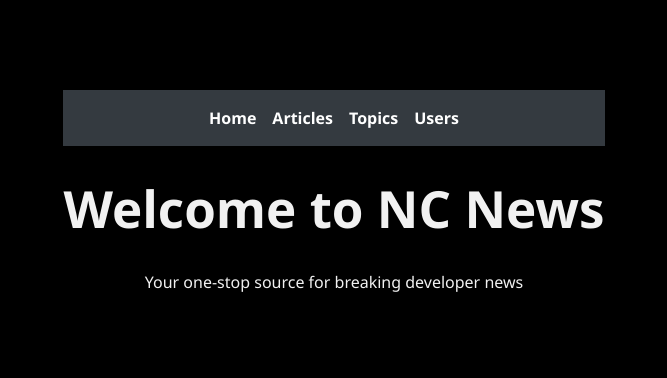
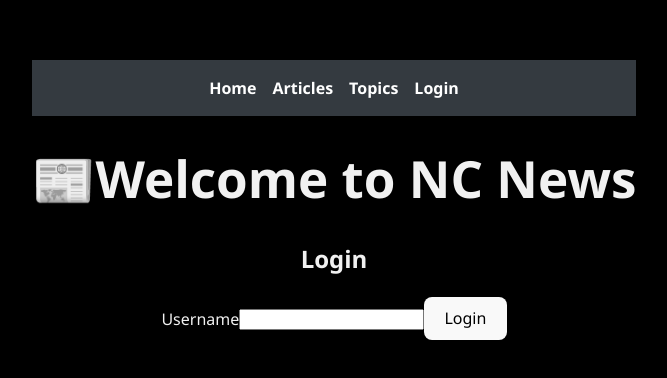
Before and after one commit to jashworth11/nc-news, a React (Vite) app: page /login in a window 1280 px wide. Shown: the part 200-578 px from the top of the page, without its empty margins (306-973 px from the left). Built offline with nearby package versions, Linux system fonts and the light colour scheme.

Commit message:
task 8 done, added home page and login so only logged in user can post comment

```diff
--- a/api.js
+++ b/api.js
@@ -21,3 +21,14 @@ export const patchArticleVotes = (article_id, inc_votes) => {
     inc_votes: inc_votes,
   });
 };
+
+export const postComment = (article_id, username, body) => {
+  return api.post(`/articles/${article_id}/comments`, {
+    username,
+    body,
+  });
+};
+
+export const getAllUsers = () => {
+  return api.get("/users").then((res) => res.data.users);
+};
--- a/src/App.css
+++ b/src/App.css
@@ -107,3 +107,9 @@ a:hover {
   opacity: 0.5;
   cursor: not-allowed;
 }
+
+.login-error {
+  color: red;
+  margin-top: 1rem;
+  font-weight: bold;
+}
--- a/src/App.jsx
+++ b/src/App.jsx
@@ -4,16 +4,24 @@ import { NavBar } from "./components/NavBar";
 import { ArticlesList } from "./components/ArticleList";
 import { Header } from "./components/Header";
 import { SingleArticle } from "./components/SingleArticle";
+import { useState } from "react";
+import { Login } from "./components/Login";
+import { HomePage } from "./components/HomePage";
 
 function App() {
+  const [user, setUser] = useState(null);
   return (
     <>
-      <NavBar />
+      <NavBar user={user} />
       <Header />
       <Routes>
-        <Route path="/" element={<ArticlesList />} />
+        <Route path="/" element={<HomePage user={user} />} />
         <Route path="/articles" element={<ArticlesList />} />
-        <Route path="/articles/:article_id" element={<SingleArticle />} />
+        <Route
+          path="/articles/:article_id"
+          element={<SingleArticle user={user} />}
+        />
+        <Route path="/login" element={<Login setUser={setUser} />} />{" "}
       </Routes>
     </>
   );
--- /dev/null
+++ b/src/components/CommentForm.jsx
@@ -0,0 +1,53 @@
+import { useState } from "react";
+import { useParams } from "react-router-dom";
+import { postComment } from "../../api";
+
+export const CommentForm = ({ user, onAddComment }) => {
+  const { article_id } = useParams();
+  const [commentBody, setCommentBody] = useState("");
+  const [isSubmitting, setIsSubmitting] = useState(false);
+  const [successMsg, setSuccessMsg] = useState("");
+  const [errorMsg, setErrorMsg] = useState("");
+
+  const handleSubmit = (e) => {
+    e.preventDefault();
+    setIsSubmitting(true);
+    setErrorMsg("");
+    setSuccessMsg("");
+
+    postComment(article_id, user.username, commentBody)
+      .then((response) => {
+        setSuccessMsg("Comment posted!");
+        setCommentBody("");
+        onAddComment(response.data.comment);
+      })
+      .catch(() => {
+        setErrorMsg("Failed to post comment. Please try again.");
+      })
+      .finally(() => {
+        setIsSubmitting(false);
+      });
+  };
+
+  return (
+    <form onSubmit={handleSubmit} className="comment-form">
+      <textarea
+        value={commentBody}
+        onChange={(e) => setCommentBody(e.target.value)}
+        placeholder="Write your comment here..."
+        rows="4"
+        required
+        disabled={isSubmitting}
+      />
+      <br />
+      <button
+        type="submit"
+        disabled={isSubmitting || commentBody.trim() === ""}
+      >
+        {isSubmitting ? "Posting..." : "Post Comment"}
+      </button>
+      {successMsg}
+      {errorMsg}
+    </form>
+  );
+};
--- a/src/components/CommentList.jsx
+++ b/src/components/CommentList.jsx
@@ -2,8 +2,9 @@ import { useEffect, useState } from "react";
 import { useParams } from "react-router-dom";
 import { getCommentsByArticleId } from "../../api";
 import { CommentCard } from "./CommentCard";
+import { CommentForm } from "./CommentForm";
 
-export const CommentList = () => {
+export const CommentList = ({ user }) => {
   const { article_id } = useParams();
   const [comments, setComments] = useState([]);
   const [isLoading, setIsLoading] = useState(true);
@@ -15,11 +16,15 @@ export const CommentList = () => {
         setComments(response.data.comments);
         setIsLoading(false);
       })
-      .catch((err) => {
+      .catch(() => {
         setError("Failed to load comments.");
         setIsLoading(false);
       });
   }, [article_id]);
+
+  const handleNewComment = (newComment) => {
+    setComments((current) => [newComment, ...current]);
+  };
 
   if (isLoading) return <p>Loading comments...</p>;
   if (error) return <p>{error}</p>;
@@ -27,6 +32,7 @@ export const CommentList = () => {
   return (
     <div className="comment-list">
       <h3>Comments</h3>
+      <CommentForm user={user} onAddComment={handleNewComment} />
       {comments.length === 0 ? (
         <p>No comments yet. Be the first to comment!</p>
       ) : (
--- a/src/components/Header.jsx
+++ b/src/components/Header.jsx
@@ -1,8 +1,7 @@
 export const Header = () => {
   return (
     <header>
-      <h1>Welcome to NC News</h1>
-      <p>Your one-stop source for breaking developer news</p>
+      <h1>📰Welcome to NC News</h1>
     </header>
   );
 };
--- a/src/components/HomePage.jsx
+++ b/src/components/HomePage.jsx
@@ -0,0 +1,11 @@
+export const HomePage = ({ user }) => {
+  return (
+    <main className="home-page">
+      <h1>
+        {user
+          ? `Hello, ${user.username}! Head to the articles to catch up.`
+          : "Login to post and interact with articles!"}
+      </h1>
+    </main>
+  );
+};
--- /dev/null
+++ b/src/components/Login.jsx
@@ -0,0 +1,56 @@
+import { useState } from "react";
+import { getAllUsers } from "../../api";
+import { useNavigate } from "react-router-dom";
+
+export const Login = ({ setUser }) => {
+  const [username, setUsername] = useState("");
+  const [error, setError] = useState("");
+  const [isLoading, setIsLoading] = useState(false);
+  const navigate = useNavigate();
+
+  const handleLogin = (e) => {
+    e.preventDefault();
+    setIsLoading(true);
+
+    getAllUsers()
+      .then((users) => {
+        console.log(users);
+        const foundUser = users.find(
+          (user) =>
+            user.username.toLowerCase() === username.trim().toLowerCase()
+        );
+
+        if (foundUser) {
+          setUser(foundUser);
+          navigate("/articles");
+          setError("");
+        } else {
+          setError("Please enter a valid Username");
+        }
+      })
+      .catch(() => {
+        setError("Something went wrong. Please try again.");
+      })
+      .finally(() => {
+        setIsLoading(false); // ✅ end loading
+      });
+  };
+  return (
+    <main>
+      <h2>Login</h2>
+      <form onSubmit={handleLogin}>
+        <label htmlFor="username">Username</label>
+        <input
+          id="username"
+          value={username}
+          onChange={(e) => setUsername(e.target.value)}
+          required
+        />
+        <button type="submit" disabled={isLoading}>
+          {isLoading ? "Logging in..." : "Login"}
+        </button>
+      </form>
+      {error && <p className="login-error">{error}</p>}
+    </main>
+  );
+};
--- a/src/components/NavBar.jsx
+++ b/src/components/NavBar.jsx
@@ -1,12 +1,14 @@
 import { Link } from "react-router-dom";
 
-export const NavBar = () => {
+export const NavBar = ({ user }) => {
   return (
     <nav className="navbar">
       <Link to="/">Home</Link>
       <Link to="/articles">Articles</Link>
       <Link to="/topics">Topics</Link>
-      <Link to="/users">Users</Link>
+      <Link to="/login">
+        {user ? `Logged in as: ${user.username}` : "Login"}
+      </Link>
     </nav>
   );
 };
--- a/src/components/SingleArticle.jsx
+++ b/src/components/SingleArticle.jsx
@@ -1,10 +1,9 @@
 import { useParams } from "react-router-dom";
 import { useEffect, useState } from "react";
-import { getArticleById } from "../../api";
+import { getArticleById, patchArticleVotes } from "../../api";
 import { CommentList } from "./CommentList";
-import { patchArticleVotes } from "../../api";
 
-export const SingleArticle = () => {
+export const SingleArticle = ({ user }) => {
   const { article_id } = useParams();
   const [article, setArticle] = useState(null);
   const [isLoading, setIsLoading] = useState(true);
@@ -18,7 +17,7 @@ export const SingleArticle = () => {
         setArticle(response.data.article);
         setIsLoading(false);
       })
-      .catch((err) => {
+      .catch(() => {
         setError("Article not found.");
         setIsLoading(false);
       });
@@ -66,7 +65,7 @@ export const SingleArticle = () => {
       {voteError}
 
       <p>{article.body}</p>
-      <CommentList />
+      <CommentList user={user} />
     </div>
   );
 };
```
